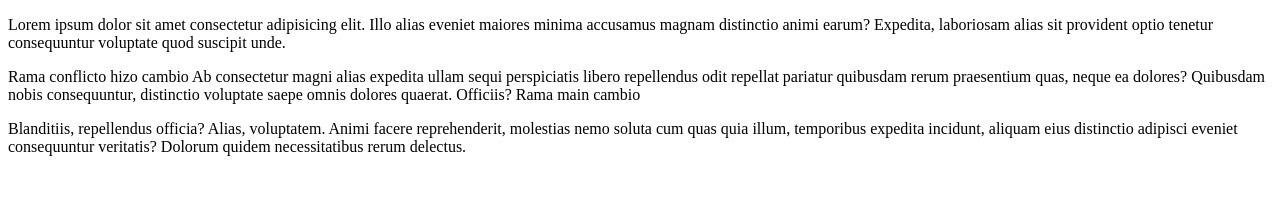
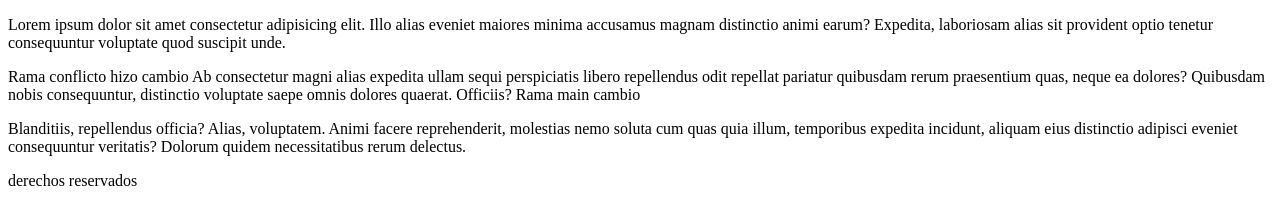
Before and after one commit to jmartin2710/jm2, a plain HTML site: page index.html in a window 1280 px wide. Drawn offline with Linux system fonts and the light colour scheme.

Commit message:
segundo cambio

```diff
--- a/index.html
+++ b/index.html
@@ -18,6 +18,12 @@
     <p>Blanditiis, repellendus officia? Alias, voluptatem. Animi facere reprehenderit, molestias nemo soluta cum quas
         quia illum, temporibus expedita incidunt, aliquam eius distinctio adipisci eveniet consequuntur veritatis?
         Dolorum quidem necessitatibus rerum delectus.</p>
+
+        <footer>
+            <p>
+                derechos reservados
+            </p>
+        </footer>
 </body>
 
 </html>
```
